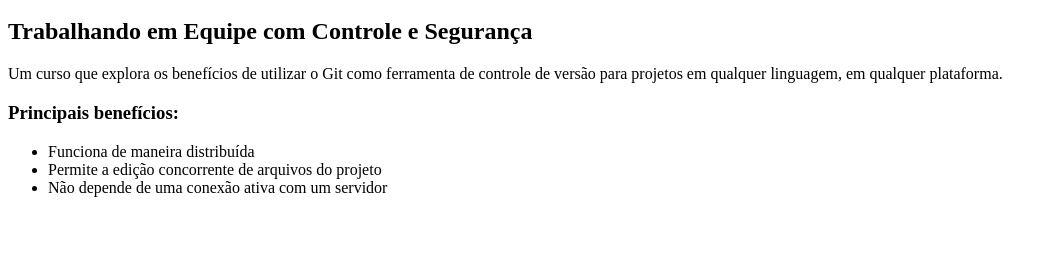
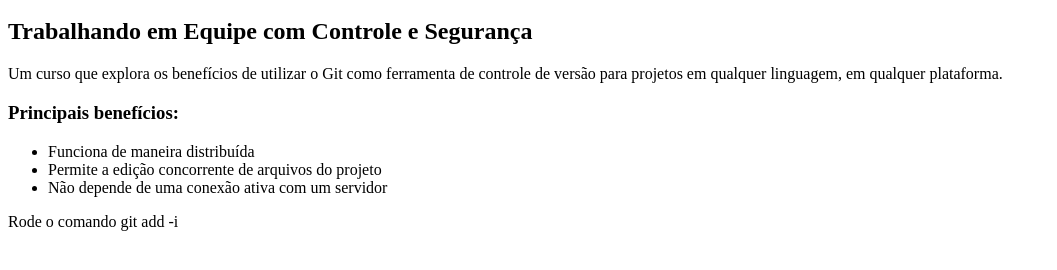
Before and after one commit to Elivando/curso-git, a plain HTML site: page index.html in a window 1280 px wide. Shown: the part 48-318 px from the top of the page, without its empty margins (0-1057 px from the left). Drawn offline with Linux system fonts and the light colour scheme.

Commit message:
Ajustando pagina index.html

```diff
--- a/index.html
+++ b/index.html
@@ -13,5 +13,6 @@
             <li>Permite a edição concorrente de arquivos do projeto</li>
             <li>Não depende de uma conexão ativa com um servidor</li>
         </ul>
+		<p>Rode o comando git add -i</p>
     </body>
 </html>
```
